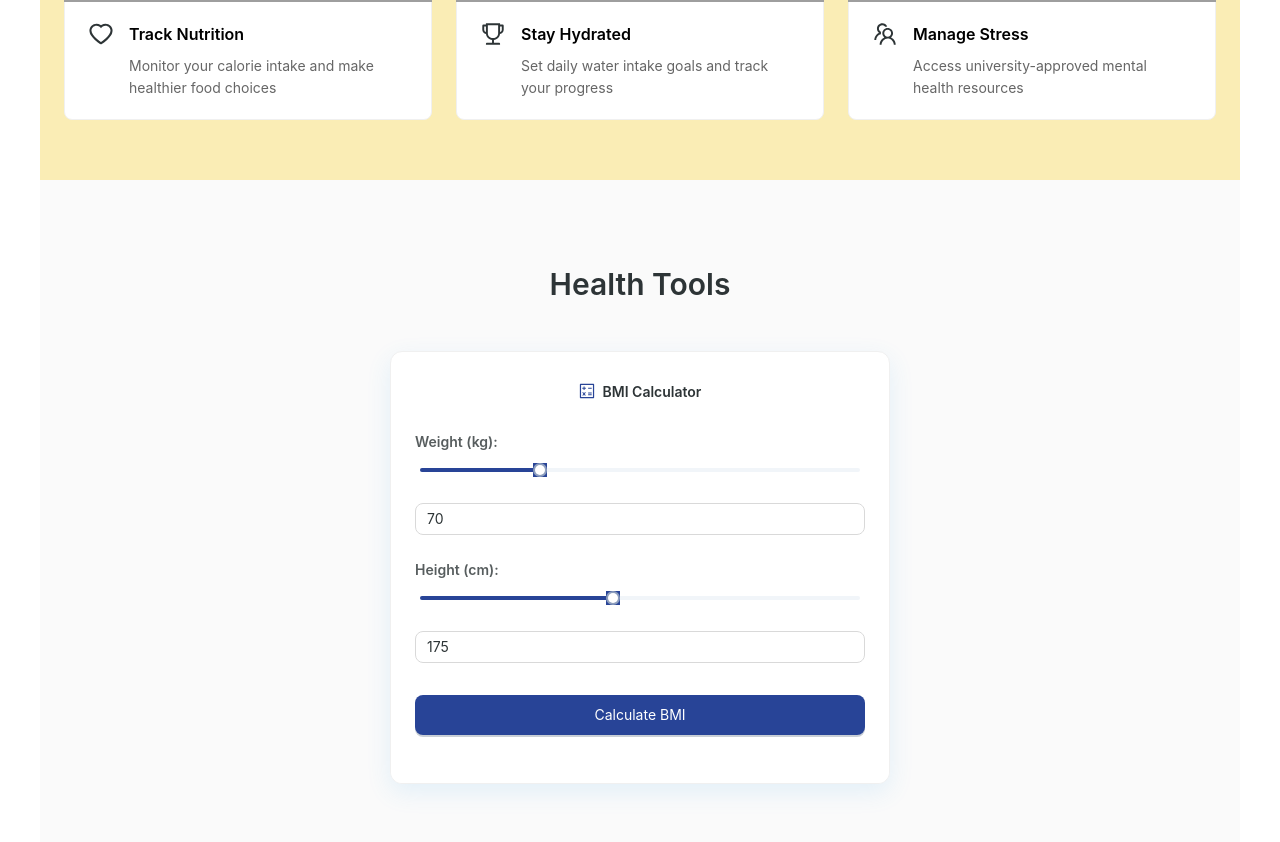
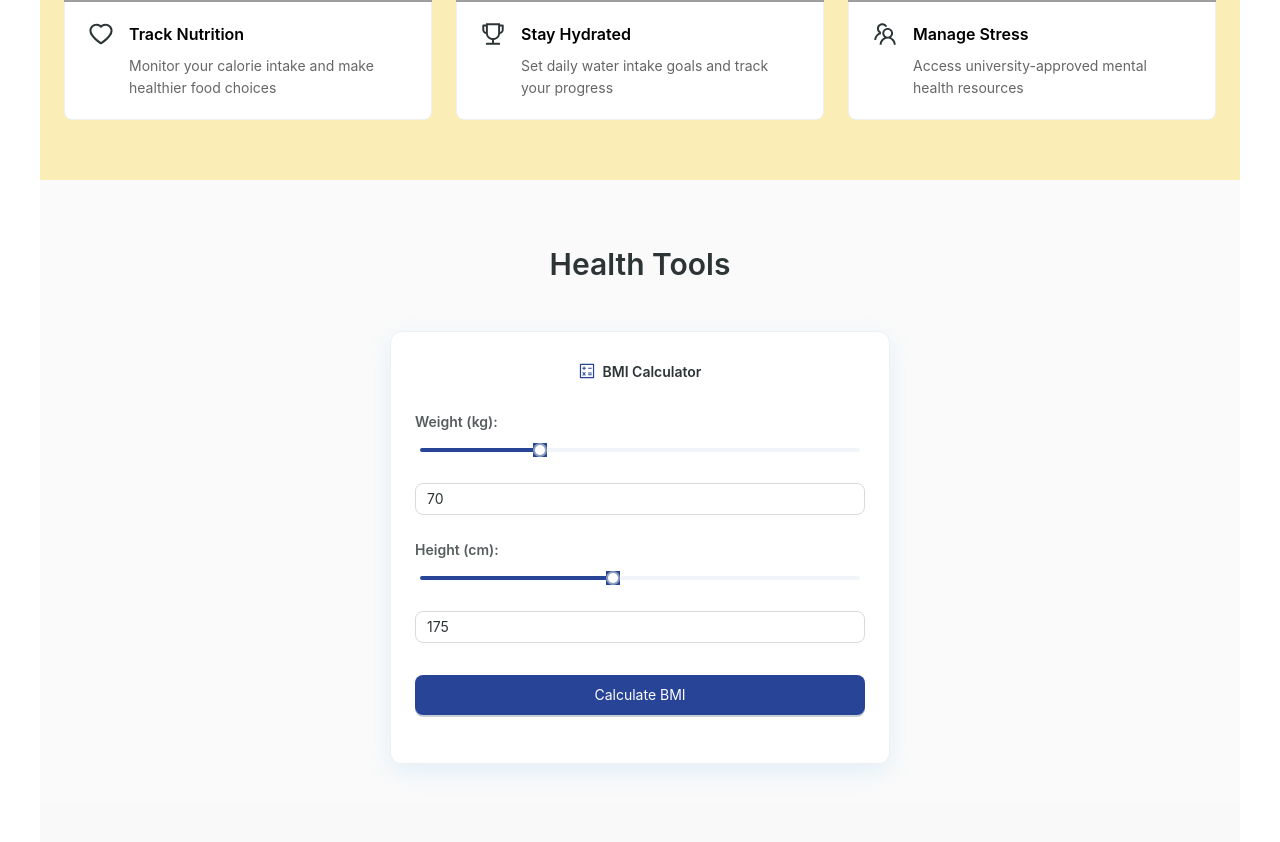
Before and after one commit to beatricexc/St-Mary-s-Health-Hub, a React (Vite) app: page / in a window 1280 px wide. Shown: the part 958-1800 px from the top of the page. Built offline with nearby package versions, Linux system fonts and the light colour scheme; grey boxes are pictures that could not be loaded.

Commit message:
fix BMI calculator padding and height

```diff
--- a/src/components/BMICalculator/BMICalculator.jsx
+++ b/src/components/BMICalculator/BMICalculator.jsx
@@ -41,8 +41,8 @@ export default function BMICalculator() {
     return (
         <div style={{
             backgroundColor: isDarkMode ? '#0F082C' : '#FAFAFA',
-            padding: '60px 24px',
-            minHeight: '100vh',
+            padding: '40px 24px',
+            minHeight: '65vh',
             transition: 'all 0.3s ease'
         }}>
             <Title level={2} style={{
@@ -52,7 +52,6 @@ export default function BMICalculator() {
             }}>
                 Health Tools
             </Title>
-
             <Card
                 title={
                     <Space>
```
